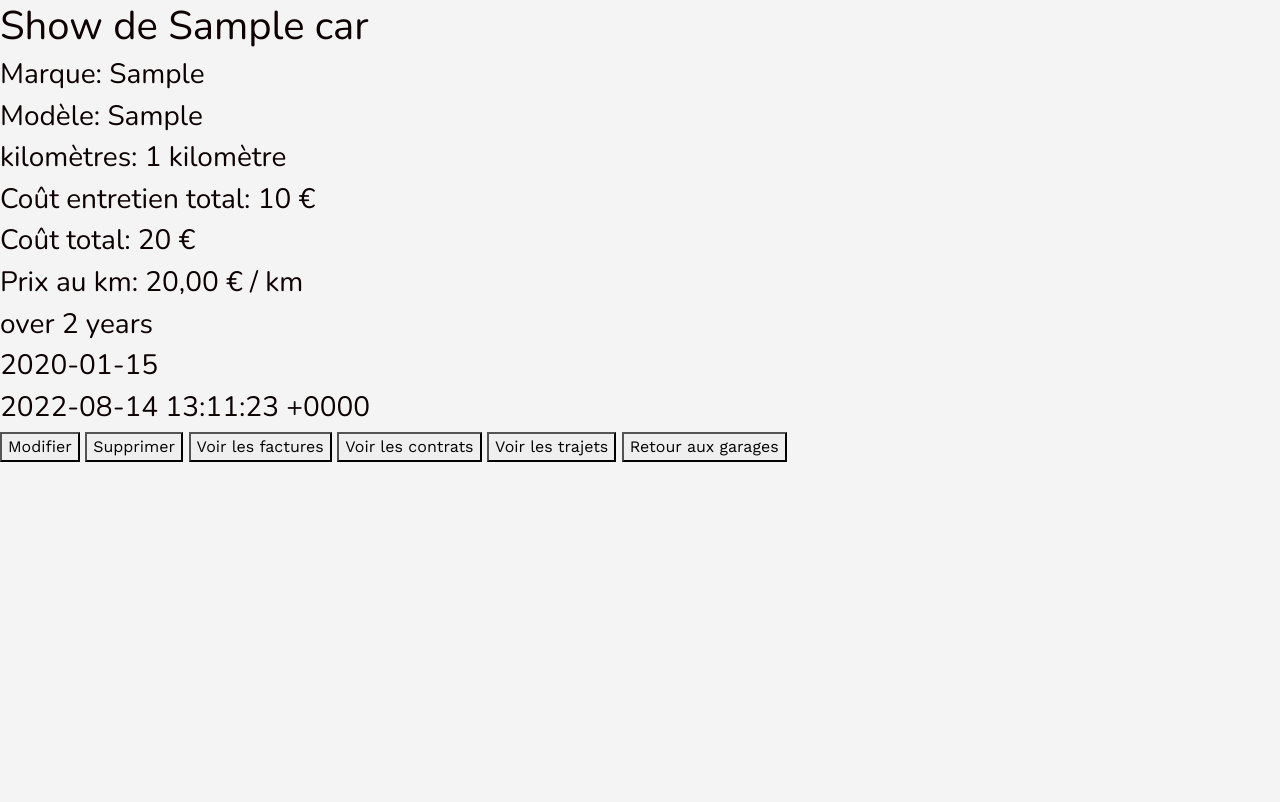
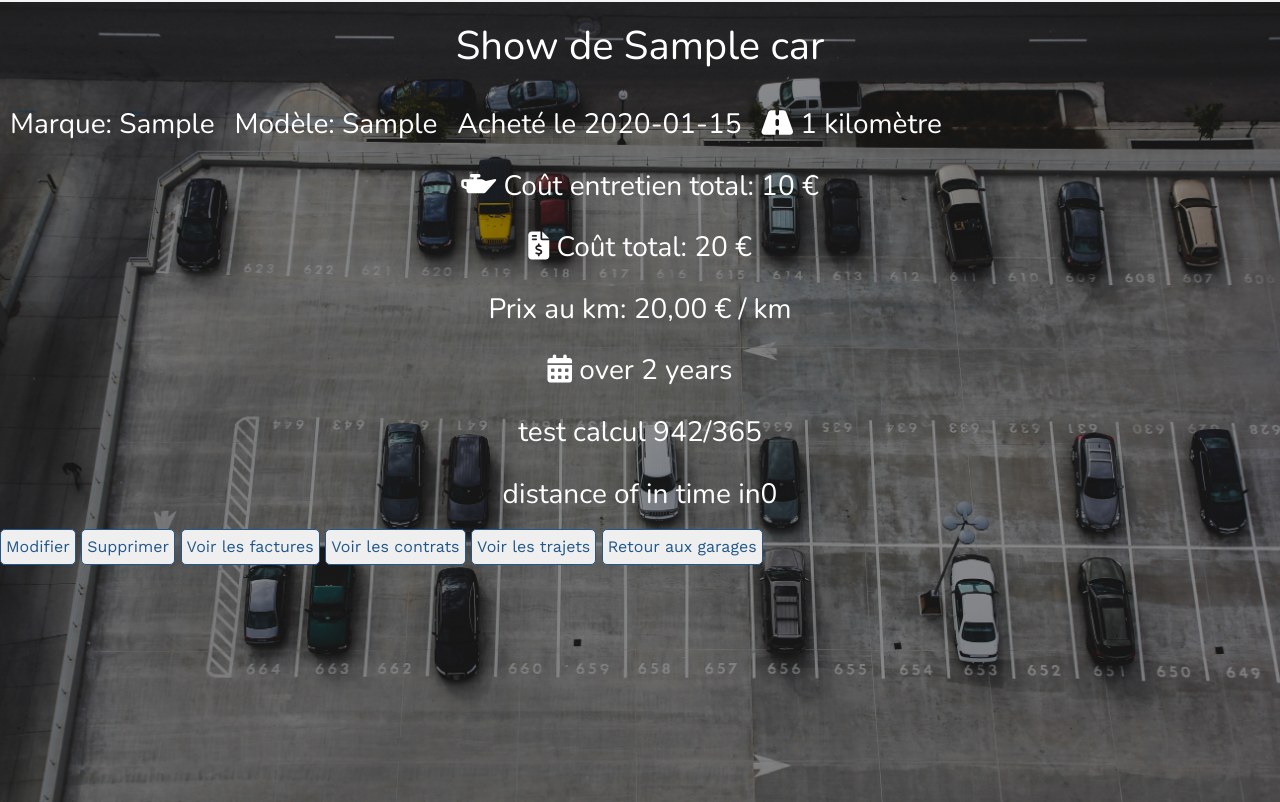
Before and after one commit to Joelebucheron/costauto, a Rails app: page /garages/1/cars/1 in a window 1280 px wide. Shown: the part 56-858 px from the top of the page. Before the commit the page ends 518 px from the top, so only its background shows below. Run offline with Rails 7, Linux system fonts and the light colour scheme; a user stored in the database is signed in; tables that the repository leaves empty hold one stand-in row (values such as "Sample post"); style sheets or scripts are compiled from the project's sources; some libraries are stand-ins or nearby versions.

Commit message:
beaucoup de front

```diff
--- a/app/assets/stylesheets/components/_cards.scss
+++ b/app/assets/stylesheets/components/_cards.scss
@@ -61,10 +61,14 @@
 
     i {
       color: white;
+      visibility: visible;
     }
   }
   h3 {
     color: #235789;
+  }
+  h6 {
+    color: white;
   }
 
 }
@@ -86,3 +90,7 @@
     font-size: 10px;
   }
 }
+
+.car_info_card {
+  display: flex;
+}
--- a/app/assets/stylesheets/components/_icon.scss
+++ b/app/assets/stylesheets/components/_icon.scss
@@ -4,6 +4,7 @@
     padding: 20px;
     color: darkgray;
     font-size: 1rem;
+    visibility: hidden;
     &:hover {
       color: #235789;
     }
--- a/app/assets/stylesheets/pages/_garage.scss
+++ b/app/assets/stylesheets/pages/_garage.scss
@@ -8,4 +8,13 @@
     text-align: center;
     padding: 20px;
   }
+  h3 {
+    text-align: center;
+    color: white;
+    padding: 10px;
+  }
 }
+.retour-garage {
+  display: flex;
+  justify-content: center;
+}
--- a/app/controllers/cars_controller.rb
+++ b/app/controllers/cars_controller.rb
@@ -47,17 +47,24 @@ class CarsController < ApplicationController
     redirect_to garage_path(@garage)
   end
 
-  def ownership_time
-    distance_of_time_in_words(Date.current, @car.purchased_date)
+#############
+  def ownership_time(car)
+    distance_of_time_in_words(Date.current, car.purchased_date)
   end
   helper_method :ownership_time
+
+  def car_ownership(car)
+    result = (car.purchased_date - Date.today).abs / 365
+    result / 1
+  end
+  helper_method :car_ownership
 
   def distance_of_time_in(unit, from, to)
     diff = to - from
 
     if 1.respond_to? unit
       distance = diff / 1.send(unit)
-      distance.abs.round
+      distance.round
     else
       raise ArgumentError, "#{unit.inspect} is not supported as unit"
     end
--- a/app/views/cars/show.html.erb
+++ b/app/views/cars/show.html.erb
@@ -1,34 +1,39 @@
+<div class="garage-container">
   <h1>Show de <%= @car.name %></h1>
+  <div class="car_info_card">
     <h3>Marque: <%= @car.brand %></h3>
     <h3>Modèle: <%= @car.model %></h3>
-<h3>kilomètres: <%= @car.kilometers %> <%= 'kilomètre'.pluralize(@car.kilometers) %></h3>
-<h3>Coût entretien total: <%= number_to_currency(Invoice.where(car: @car).sum(:price), locale: :fr, precision: 0)%></h3>
-<h3>Coût  total: <%= number_to_currency((Invoice.where(car: @car).sum(:price)+@car.purchased_price), locale: :fr, precision: 0)%></h3>
+    <h3>Acheté le <%= @car.purchased_date %></h3>
+    <h3><i class="fa-solid fa-road"></i> <%= number_with_delimiter(@car.kilometers, delimiter: " ") %> <%= 'kilomètre'.pluralize(@car.kilometers) %></h3>
+  </div>
+  <h3><i class="fa-solid fa-oil-can"></i></i> Coût entretien total: <%= number_to_currency(Invoice.where(car: @car).sum(:price), locale: :fr, precision: 0)%></h3>
+  <h3><i class="fa-solid fa-file-invoice-dollar"></i> Coût  total: <%= number_to_currency((Invoice.where(car: @car).sum(:price)+@car.purchased_price), locale: :fr, precision: 0)%></h3>
   <h3>Prix au km: <%= number_to_currency(((Invoice.where(car: @car).sum(:price)+@car.purchased_price)/@car.kilometers), locale: :fr) %> / km</h3>
-<h3><%= ownership_time %></h3>
-<h3><%= @car.purchased_date %></h3>
-<h3><%= Time.now %></h3>
+  <h3><i class="fa-solid fa-calendar-days"></i> <%= ownership_time(@car) %></h3>
+  <h3>test calcul <%= car_ownership(@car) %></h3>
+  <h3>distance of in time in<%= distance_of_time_in(:days, @car.purchased_date, Date.today)%></h3>
 
   <%= link_to edit_car_path(@car) do %>
-  <button>Modifier</button>
+    <button class='button'>Modifier</button>
   <% end %>
 
   <%= link_to car_path(@car), method: :delete do %>
-  <button>Supprimer</button>
+    <button class='button'>Supprimer</button>
   <% end %>
 
   <%= link_to garage_car_invoices_path(@car.garage, @car) do %>
-  <button>Voir les factures</button>
+    <button class='button'>Voir les factures</button>
   <% end %>
 
   <%= link_to garage_car_contracts_path(@car.garage, @car) do %>
-  <button>Voir les contrats</button>
+    <button class='button'>Voir les contrats</button>
   <% end %>
 
   <%= link_to garage_car_trips_path(@car.garage, @car) do %>
-  <button>Voir les trajets</button>
+    <button class='button'>Voir les trajets</button>
   <% end %>
 
   <%= link_to garage_path(@garage) do %>
-  <button>Retour aux garages</button>
+    <button class='button'>Retour aux garages</button>
   <% end %>
+</div>
```
Also changed, not shown: app/views/garages/show.html.erb (+31 -15 lines). Lines whose indentation alone changed are shown as unchanged.
